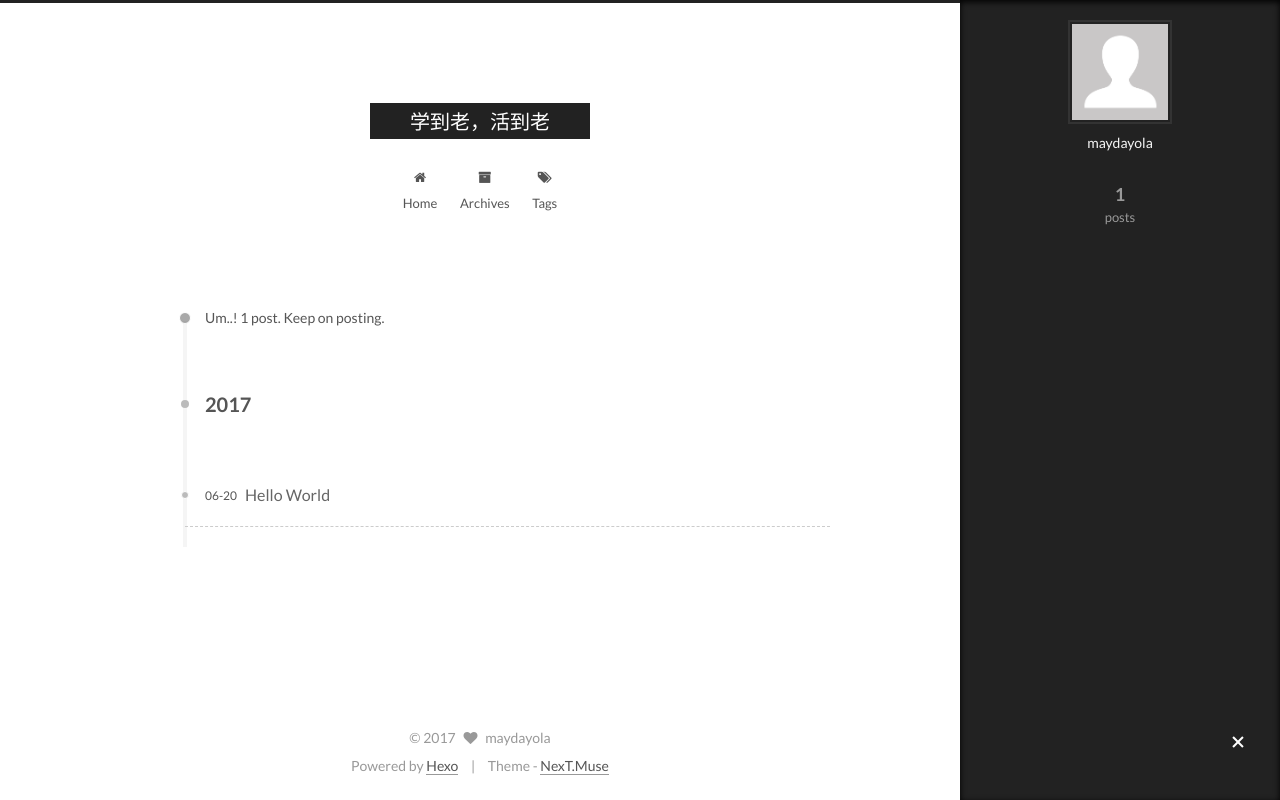
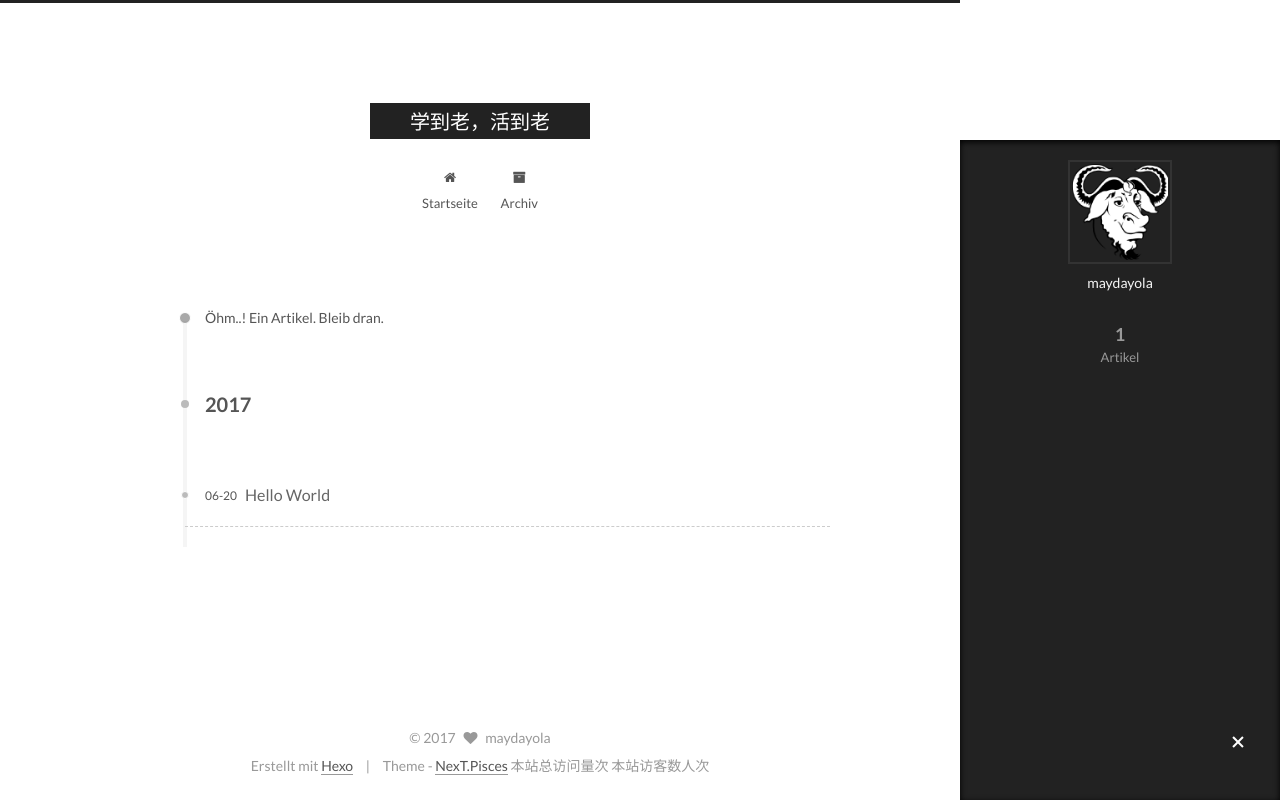
Before and after one commit to maydayola/info.github.io, a plain HTML site: page archives/index.html in a window 1280 px wide. Both pictures are taken after a click on the element 1238 px from the left and 743 px from the top of the page. Drawn offline with Linux system fonts and the light colour scheme; some packages are replaced by stand-ins of ours; a script that the page names is missing.

Commit message:
Site updated: 2017-06-20 12:48:09

```diff
--- a/2017/06/20/hello-world/index.html
+++ b/2017/06/20/hello-world/index.html
@@ -5,7 +5,7 @@
 
 
 
-<html class="theme-next muse use-motion" lang="">
+<html class="theme-next pisces use-motion" lang="">
 <head>
   <meta charset="UTF-8"/>
 <meta http-equiv="X-UA-Compatible" content="IE=edge" />
@@ -110,7 +110,7 @@
   var NexT = window.NexT || {};
   var CONFIG = {
     root: '/',
-    scheme: 'Muse',
+    scheme: 'Pisces',
     sidebar: {"position":"left","display":"post","offset":12,"offset_float":0,"b2t":false,"scrollpercent":false},
     fancybox: true,
     motion: true,
@@ -202,7 +202,7 @@
 
               <i class="menu-item-icon fa fa-fw fa-home"></i> <br />
 
-            Home
+            Startseite
           </a>
         </li>
 
@@ -212,17 +212,7 @@
 
               <i class="menu-item-icon fa fa-fw fa-archive"></i> <br />
 
-            Archives
-          </a>
-        </li>
-
-
-        <li class="menu-item menu-item-tags">
-          <a href="/tags/" rel="section">
-
-              <i class="menu-item-icon fa fa-fw fa-tags"></i> <br />
-
-            Tags
+            Archiv
           </a>
         </li>
 
@@ -260,7 +250,7 @@
     <span hidden itemprop="author" itemscope itemtype="http://schema.org/Person">
       <meta itemprop="name" content="maydayola">
       <meta itemprop="description" content="">
-      <meta itemprop="image" content="/images/avatar.gif">
+      <meta itemprop="image" content="/images/avatar.png">
     </span>
 
     <span hidden itemprop="publisher" itemscope itemtype="http://schema.org/Organization">
@@ -282,7 +272,7 @@
                 <i class="fa fa-calendar-o"></i>
               </span>
 
-                <span class="post-meta-item-text">Posted on</span>
+                <span class="post-meta-item-text">Veröffentlicht am</span>
 
               <time title="Post created" itemprop="dateCreated datePublished" datetime="2017-06-20T10:31:58+08:00">
                 2017-06-20
@@ -405,10 +395,10 @@
 
         <ul class="sidebar-nav motion-element">
           <li class="sidebar-nav-toc sidebar-nav-active" data-target="post-toc-wrap" >
-            Table of Contents
+            Inhaltsverzeichnis
           </li>
           <li class="sidebar-nav-overview" data-target="site-overview">
-            Overview
+            Übersicht
           </li>
         </ul>
 
@@ -416,7 +406,7 @@
       <section class="site-overview sidebar-panel">
         <div class="site-author motion-element" itemprop="author" itemscope itemtype="http://schema.org/Person">
           <img class="site-author-image" itemprop="image"
-               src="/images/avatar.gif"
+               src="/images/avatar.png"
                alt="maydayola" />
           <p class="site-author-name" itemprop="name">maydayola</p>
 
@@ -429,7 +419,7 @@
             <div class="site-state-item site-state-posts">
               <a href="/archives/">
                 <span class="site-state-item-count">1</span>
-                <span class="site-state-item-name">posts</span>
+                <span class="site-state-item-name">Artikel</span>
               </a>
             </div>
 
@@ -499,15 +489,25 @@
 
 
 <div class="powered-by">
-  Powered by <a class="theme-link" href="https://hexo.io">Hexo</a>
+  Erstellt mit  <a class="theme-link" href="https://hexo.io">Hexo</a>
 </div>
 
 <div class="theme-info">
   Theme -
   <a class="theme-link" href="https://github.com/iissnan/hexo-theme-next">
-    NexT.Muse
+    NexT.Pisces
   </a>
 </div>
+<div style="display:none;">
+<script async src="//dn-lbstatics.qbox.me/busuanzi/2.3/busuanzi.pure.mini.js">
+</script></div>
+<span id="busuanzi_container_site_pv">
+    本站总访问量<span id="busuanzi_value_site_pv"></span>次
+</span>
+<span id="busuanzi_container_site_uv">
+  本站访客数<span id="busuanzi_value_site_uv"></span>人次
+</span>
+
 
 
 
@@ -586,6 +586,13 @@
 
 
 
+  <script type="text/javascript" src="/js/src/affix.js?v=5.1.1"></script>
+
+  <script type="text/javascript" src="/js/src/schemes/pisces.js?v=5.1.1"></script>
+
+
+
+
   <script type="text/javascript" src="/js/src/scrollspy.js?v=5.1.1"></script>
 <script type="text/javascript" src="/js/src/post-details.js?v=5.1.1"></script>
 
--- a/archives/index.html
+++ b/archives/index.html
@@ -5,7 +5,7 @@
 
 
 
-<html class="theme-next muse use-motion" lang="">
+<html class="theme-next pisces use-motion" lang="">
 <head>
   <meta charset="UTF-8"/>
 <meta http-equiv="X-UA-Compatible" content="IE=edge" />
@@ -106,7 +106,7 @@
   var NexT = window.NexT || {};
   var CONFIG = {
     root: '/',
-    scheme: 'Muse',
+    scheme: 'Pisces',
     sidebar: {"position":"left","display":"post","offset":12,"offset_float":0,"b2t":false,"scrollpercent":false},
     fancybox: true,
     motion: true,
@@ -132,7 +132,7 @@
 
 
 
-  <title>Archive | 学到老，活到老</title>
+  <title>Archiv | 学到老，活到老</title>
 
 
 
@@ -198,7 +198,7 @@
 
               <i class="menu-item-icon fa fa-fw fa-home"></i> <br />
 
-            Home
+            Startseite
           </a>
         </li>
 
@@ -208,17 +208,7 @@
 
               <i class="menu-item-icon fa fa-fw fa-archive"></i> <br />
 
-            Archives
-          </a>
-        </li>
-
-
-        <li class="menu-item menu-item-tags">
-          <a href="/tags/" rel="section">
-
-              <i class="menu-item-icon fa fa-fw fa-tags"></i> <br />
-
-            Tags
+            Archiv
           </a>
         </li>
 
@@ -250,7 +240,7 @@
 
 
 
-      Um..! 1 post. Keep on posting.
+      Öhm..! Ein Artikel. Bleib dran.
     </span>
 
 
@@ -331,7 +321,7 @@
       <section class="site-overview sidebar-panel sidebar-panel-active">
         <div class="site-author motion-element" itemprop="author" itemscope itemtype="http://schema.org/Person">
           <img class="site-author-image" itemprop="image"
-               src="/images/avatar.gif"
+               src="/images/avatar.png"
                alt="maydayola" />
           <p class="site-author-name" itemprop="name">maydayola</p>
 
@@ -344,7 +334,7 @@
             <div class="site-state-item site-state-posts">
               <a href="/archives/">
                 <span class="site-state-item-count">1</span>
-                <span class="site-state-item-name">posts</span>
+                <span class="site-state-item-name">Artikel</span>
               </a>
             </div>
 
@@ -398,15 +388,25 @@
 
 
 <div class="powered-by">
-  Powered by <a class="theme-link" href="https://hexo.io">Hexo</a>
+  Erstellt mit  <a class="theme-link" href="https://hexo.io">Hexo</a>
 </div>
 
 <div class="theme-info">
   Theme -
   <a class="theme-link" href="https://github.com/iissnan/hexo-theme-next">
-    NexT.Muse
+    NexT.Pisces
   </a>
 </div>
+<div style="display:none;">
+<script async src="//dn-lbstatics.qbox.me/busuanzi/2.3/busuanzi.pure.mini.js">
+</script></div>
+<span id="busuanzi_container_site_pv">
+    本站总访问量<span id="busuanzi_value_site_pv"></span>次
+</span>
+<span id="busuanzi_container_site_uv">
+  本站访客数<span id="busuanzi_value_site_uv"></span>人次
+</span>
+
 
 
 
@@ -485,6 +485,13 @@
 
 
 
+  <script type="text/javascript" src="/js/src/affix.js?v=5.1.1"></script>
+
+  <script type="text/javascript" src="/js/src/schemes/pisces.js?v=5.1.1"></script>
+
+
+
+
 
     <script type="text/javascript" id="motion.page.archive">
       $('.archive-year').velocity('transition.slideLeftIn');
```
Also changed, not shown: archives/2017/06/index.html (+27 -20 lines), archives/2017/index.html (+27 -20 lines), index.html (+27 -20 lines), images/avatar.png (added).
